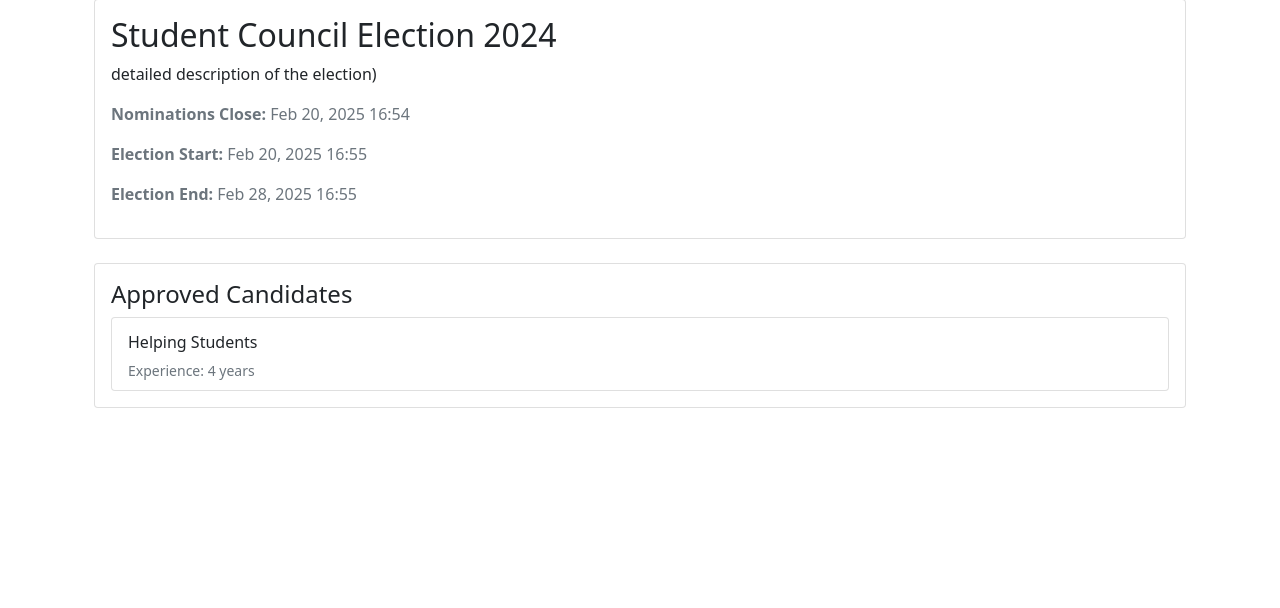
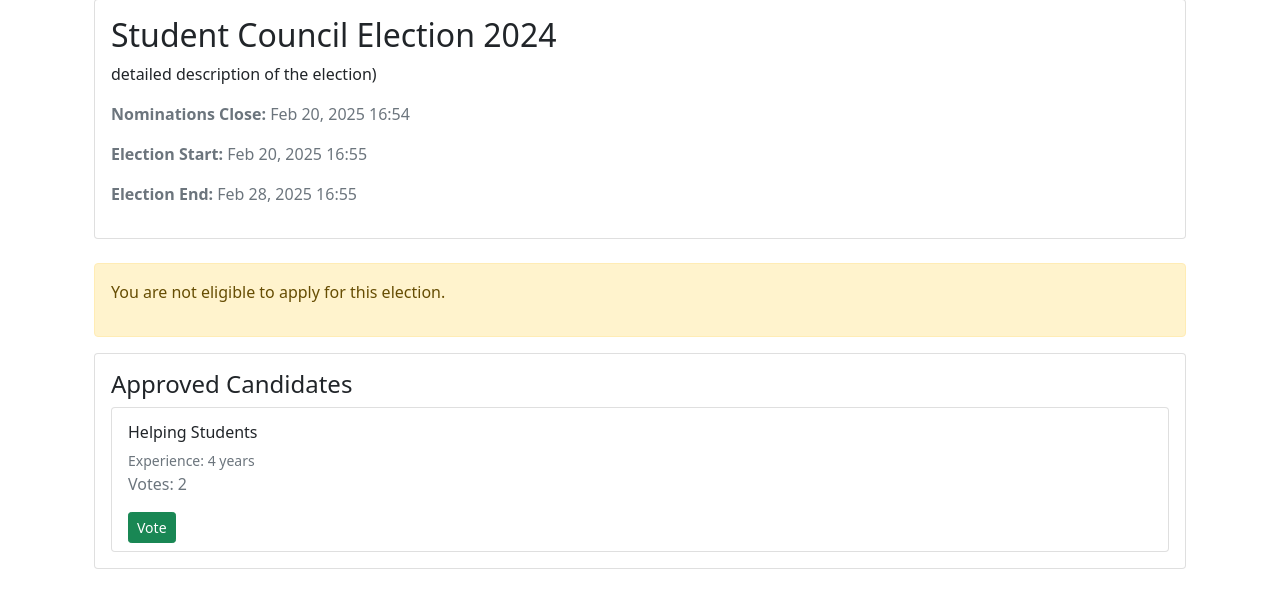
Before and after one commit to MustafaPinjari/Hackfusion, a Django app: page /elections/1/ in a window 1280 px wide. Shown: the part 81-689 px from the top of the page. Run offline with Django 5.2, Linux system fonts and the light colour scheme; a user stored in the database is signed in; data comes from the database, SQL or seed files in the repository; both versions use the stored data as it was after the commit; some libraries are stand-ins or nearby versions.

Commit message:
Added Election

```diff
--- a/elections/models.py
+++ b/elections/models.py
@@ -23,8 +23,7 @@ class Election(models.Model):
         return self.title
 
     def is_nomination_open(self):
-        now = timezone.now()
-        return now <= self.nomination_end_date
+        return timezone.now() < self.nomination_end_date
 
 class Nomination(models.Model):
     STATUS_CHOICES = (
@@ -33,11 +32,11 @@ class Nomination(models.Model):
         ('rejected', 'Rejected')
     )
 
-    user = models.ForeignKey(settings.AUTH_USER_MODEL, on_delete=models.CASCADE)
+    user = models.ForeignKey('accounts.User', on_delete=models.CASCADE)
     election = models.ForeignKey(Election, on_delete=models.CASCADE)
-    manifesto = models.TextField(help_text="Describe your election agenda and why students should vote for you")
-    experience = models.TextField(help_text="Describe your relevant experience")
-    achievements = models.TextField(help_text="List your achievements")
+    manifesto = models.TextField()
+    experience = models.TextField(blank=True)
+    achievements = models.TextField(blank=True)
     status = models.CharField(max_length=20, choices=STATUS_CHOICES, default='pending')
     created_at = models.DateTimeField(auto_now_add=True)
     admin_remarks = models.TextField(blank=True, null=True)
@@ -46,10 +45,10 @@ class Nomination(models.Model):
         unique_together = ('user', 'election')
 
 class Vote(models.Model):
-    user = models.ForeignKey(settings.AUTH_USER_MODEL, on_delete=models.CASCADE)
+    user = models.ForeignKey(User, on_delete=models.CASCADE)
     election = models.ForeignKey(Election, on_delete=models.CASCADE)
-    candidate = models.ForeignKey('Nomination', on_delete=models.CASCADE)
-    created_at = models.DateTimeField(default=timezone.now)
+    candidate = models.ForeignKey(Nomination, on_delete=models.CASCADE)
+    created_at = models.DateTimeField(auto_now_add=True)
 
     class Meta:
         unique_together = ('user', 'election')
--- a/elections/templates/elections/election_detail.html
+++ b/elections/templates/elections/election_detail.html
@@ -34,6 +34,10 @@
                 </a>
             </div>
         </div>
+    {% else %}
+        <div class="alert alert-warning">
+            <p>You are not eligible to apply for this election.</p>
+        </div>
     {% endif %}
 
     <div class="card">
@@ -48,6 +52,8 @@
                         {% if nomination.experience %}
                             <small class="text-muted">Experience: {{ nomination.experience }}</small>
                         {% endif %}
+                        <p class="text-muted">Votes: {{ nomination.vote_count }}</p>
+                        <a href="{% url 'elections:vote' election.id nomination.id %}" class="btn btn-success btn-sm">Vote</a>
                     </div>
                 {% endfor %}
                 </div>
--- a/elections/templates/elections/submit_nomination.html
+++ b/elections/templates/elections/submit_nomination.html
@@ -1,7 +1,7 @@
 {% extends 'base.html' %}
 {% load crispy_forms_tags %}
 
-{% block title %}Submit Nomination - {{ election.title }}{% endblock %}
+{% block title %}Submit Nomination for {{ election.title }}{% endblock %}
 
 {% block content %}
 <div class="container mt-4">
@@ -16,7 +16,7 @@
                         {% csrf_token %}
                         {{ form|crispy }}
                         <button type="submit" class="btn btn-primary">Submit Nomination</button>
-                        <a href="{% url 'accounts:profile' %}" class="btn btn-secondary">Cancel</a>
+                        <a href="{% url 'elections:detail' election.id %}" class="btn btn-secondary">Cancel</a>
                     </form>
                 </div>
             </div>
--- a/elections/urls.py
+++ b/elections/urls.py
@@ -8,10 +8,10 @@ urlpatterns = [
     path('create/', views.election_create, name='create'),
     path('<int:pk>/', views.election_detail, name='detail'),
     path('<int:election_id>/submit_nomination/', views.submit_nomination, name='submit_nomination'),
+    path('<int:election_id>/vote/<int:nomination_id>/', views.submit_vote, name='vote'),
     path('nominations/manage/', views.manage_nominations, name='manage_nominations'),
     path('nominations/<int:nomination_id>/review/', views.review_nomination, name='review_nomination'),
     path('<int:election_id>/register/', views.register_candidate, name='register_candidate'),
-    path('<int:election_id>/vote/<int:candidate_id>/', views.submit_vote, name='vote'),
     path('<int:election_id>/delete/', views.delete_election, name='delete'),
     path('<int:election_id>/edit/', views.edit_election, name='edit'),
 ]
--- a/elections/views.py
+++ b/elections/views.py
@@ -4,6 +4,9 @@ from django.contrib import messages
 from django.utils import timezone
 from .models import Election, Nomination, Vote
 from .forms import NominationForm, NominationAdminForm, ElectionForm
+import logging
+
+logger = logging.getLogger(__name__)
 
 @login_required
 def election_list(request):
@@ -23,11 +26,20 @@ def election_detail(request, pk):
     user_nomination = Nomination.objects.filter(election=election, user=request.user).first()
     nominations = Nomination.objects.filter(election=election, status='approved')
 
+    # Get the vote count for each nomination
+    for nomination in nominations:
+        nomination.vote_count = Vote.objects.filter(candidate=nomination).count()
+
+    can_nominate = election.is_nomination_open() and not user_nomination
+
+    # Debugging output
+    logger.debug(f"Election: {election.title}, User Nomination: {user_nomination}, Can Nominate: {can_nominate}")
+
     context = {
         'election': election,
         'user_nomination': user_nomination,
         'nominations': nominations,
-        'can_nominate': election.is_nomination_open() and not user_nomination
+        'can_nominate': can_nominate
     }
     return render(request, 'elections/election_detail.html', context)
 
@@ -61,25 +73,18 @@ def register_candidate(request, election_id):
     })
 
 @login_required
-def submit_vote(request, election_id, candidate_id):
+def submit_vote(request, election_id, nomination_id):
     election = get_object_or_404(Election, pk=election_id)
-    candidate = get_object_or_404(Nomination, pk=candidate_id, election=election, status='approved')
+    nomination = get_object_or_404(Nomination, pk=nomination_id)
 
-    if not election.is_active:
-        messages.error(request, "This election is not active.")
-        return redirect('elections:detail', pk=election_id)
-
+    # Check if the user has already voted in this election
     if Vote.objects.filter(election=election, user=request.user).exists():
         messages.error(request, "You have already voted in this election.")
         return redirect('elections:detail', pk=election_id)
 
-    Vote.objects.create(
-        user=request.user,
-        election=election,
-        candidate=candidate
-    )
-
-    messages.success(request, "Your vote has been recorded successfully!")
+    # Create a new vote
+    Vote.objects.create(election=election, user=request.user, candidate=nomination)
+    messages.success(request, "Your vote has been submitted successfully!")
     return redirect('elections:detail', pk=election_id)
 
 @user_passes_test(lambda u: u.is_staff)
@@ -140,6 +145,8 @@ def submit_nomination(request, election_id):
             nomination.save()
             messages.success(request, "Your nomination has been submitted successfully!")
             return redirect('elections:detail', pk=election_id)
+        else:
+            logger.debug(f"Form errors: {form.errors}")
     else:
         form = NominationForm()
 
```
Also changed, not shown: db.sqlite3.
